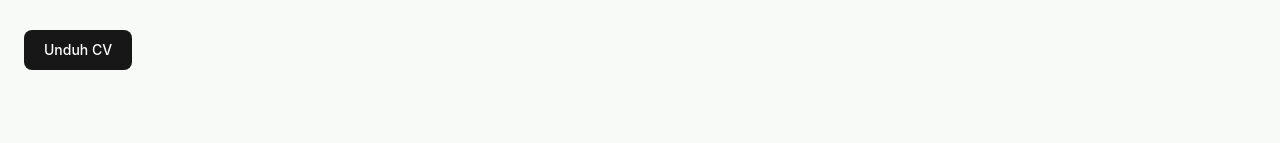
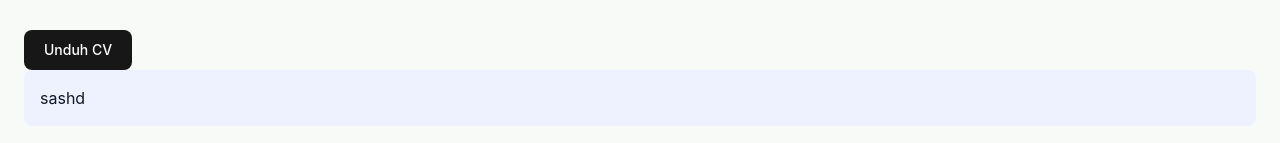
Before and after one commit to Nova11-F/Nova_Portofolio, a React (Vite) app: page / in a window 1280 px wide. Shown: the part 255-398 px from the top of the page. Built offline with nearby package versions, Linux system fonts and the light colour scheme.

Commit message:
feat : add card component

```diff
--- a/src/components/sections/Hero.jsx
+++ b/src/components/sections/Hero.jsx
@@ -1,4 +1,5 @@
 import { useLanguage } from '../../context/LanguageContext'
+import Card from '../ui/Card'
 
 export default function Hero() {
   const { t } = useLanguage()
@@ -18,6 +19,7 @@ export default function Hero() {
       >
         {t('hero.downloadCv')}
       </a>
+      <Card>sashd</Card>
     </section>
   )
 }
--- a/src/components/ui/Card.jsx
+++ b/src/components/ui/Card.jsx
@@ -1,6 +1,8 @@
 export default function Card({
+  children,
   variant = "default",
-  size = "md",
+  padding = "md",
+  rounded = "md",
   className = "",
   ...props
 }) {
@@ -8,11 +10,24 @@ export default function Card({
     default: "bg-accent-soft text-text",
   };
 
-  const sizes = {
-    sm: "px-4 py-2",
-    md: "px-8 py-3",
-    lg: "px-10 py-4",
+  const paddings = {
+    sm: "p-2",
+    md: "p-4",
+    lg: "p-8",
   };
 
-  return <div></div>;
+  const roundeds ={
+    sm : "rounded-md",
+    md : "rounded-lg",
+    lg : "rounded-xl"
+  };
+
+  return (
+    <div
+      className={`cursor-pointer transition-all duration-300 ${variants[variant]} ${paddings[padding]} ${roundeds[rounded]} ${className}`}
+      {...props}
+    >
+      {children}
+    </div>
+  );
 }
```
